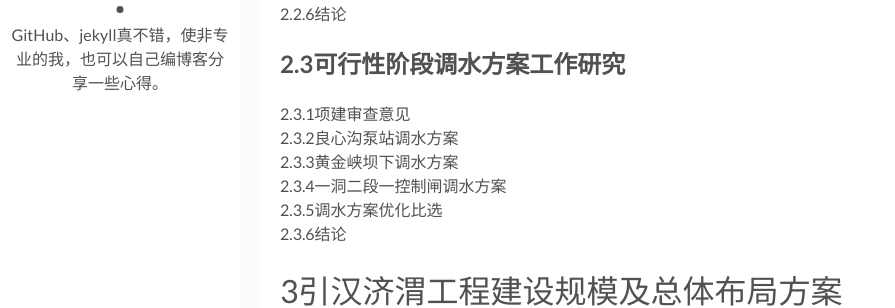
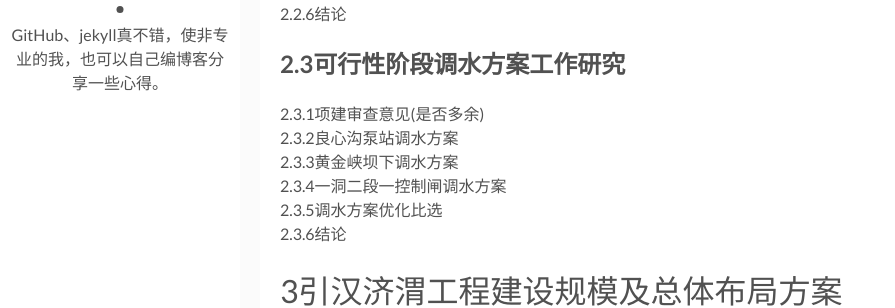
Before and after one commit to sanfutou/flexible-jekyll, a Jekyll site: the page built from _posts/2018-01-30-yin-han-ji-wei-bian-shu.markdown, in a window 1280 px wide and 900 px high, scrolled down 2142 px. Shown: the part 156-464 px from the top of the window, without its empty margins (0-895 px from the left). Built offline with Jekyll 4.4.1, drawn with Linux system fonts in a browser that asks for light colours; comment, search, counter and statistics services are not loaded.

Commit message:
批注2.3.1

```diff
--- a/_posts/2018-01-30-yin-han-ji-wei-bian-shu.markdown
+++ b/_posts/2018-01-30-yin-han-ji-wei-bian-shu.markdown
@@ -77,7 +77,7 @@ tags: [Book, Project] # add tag
 
 ## 2.3可行性阶段调水方案工作研究 ##
 
-2.3.1项建审查意见
+2.3.1项建审查意见(是否多余)
 2.3.2良心沟泵站调水方案
 2.3.3黄金峡坝下调水方案
 2.3.4一洞二段一控制闸调水方案
```
